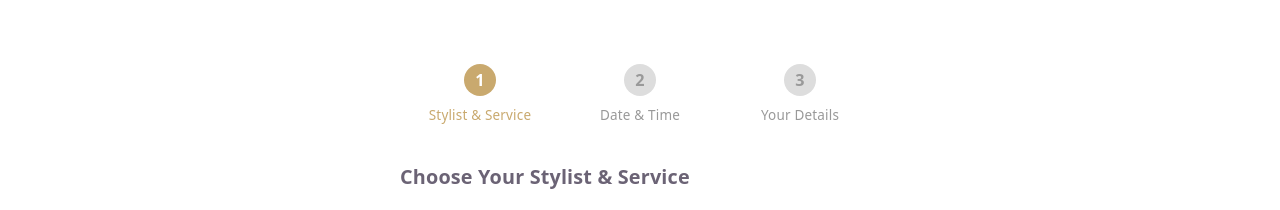
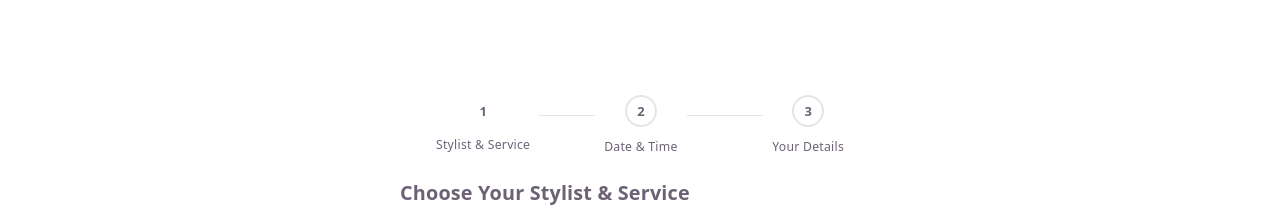
Before and after one commit to SJKangAU/sua-hair, a React (Vite) app: page / in a window 1280 px wide. Shown: the part 306-516 px from the top of the page. Built offline with nearby package versions, Linux system fonts and the light colour scheme; no server answers; the database is empty.

Commit message:
feat(style): redesign StepIndicator with connector lines and checkmark for completed steps

```diff
--- a/src/components/booking/StepIndicator.tsx
+++ b/src/components/booking/StepIndicator.tsx
@@ -1,6 +1,6 @@
 // StepIndicator.tsx
-// Displays the 3-step progress bar at the top of the booking form
-// Step order: Stylist & Service → Date & Time → Your Details
+// Progress indicator for the 3-step booking flow
+// Neutral design with gold active state
 
 interface StepIndicatorProps {
   currentStep: number;
@@ -13,39 +13,112 @@ const StepIndicator = ({ currentStep }: StepIndicatorProps) => {
     <div
       style={{
         display: "flex",
-        justifyContent: "space-between",
-        marginBottom: "2rem",
+        alignItems: "center",
+        padding: "1.75rem 2rem 0",
+        gap: 0,
       }}
     >
       {STEPS.map((label, i) => {
-        const active = currentStep >= i + 1;
+        const stepNum = i + 1;
+        const active = currentStep >= stepNum;
+        const current = currentStep === stepNum;
+        const isLast = i === STEPS.length - 1;
+
         return (
-          <div key={i} style={{ textAlign: "center", flex: 1 }}>
+          <div
+            key={i}
+            style={{
+              display: "flex",
+              alignItems: "center",
+              flex: isLast ? "none" : 1,
+              minWidth: 0,
+            }}
+          >
+            {/* Step circle + label */}
             <div
               style={{
-                width: "32px",
-                height: "32px",
+                display: "flex",
+                flexDirection: "column",
+                alignItems: "center",
+                gap: "0.4rem",
+                flexShrink: 0,
+              }}
+            >
+              <div
+                style={{
+                  width: "28px",
+                  height: "28px",
                   borderRadius: "50%",
-                background: active ? "#c9a96e" : "#ddd",
-                color: active ? "white" : "#999",
+                  background: active ? "var(--text-primary)" : "transparent",
+                  border: active
+                    ? "2px solid var(--text-primary)"
+                    : "2px solid var(--border)",
                   display: "flex",
                   alignItems: "center",
                   justifyContent: "center",
-                margin: "0 auto 0.25rem",
-                fontWeight: 600,
-                fontSize: "0.9rem",
+                  transition: "all 0.2s",
+                  position: "relative",
                 }}
               >
-              {i + 1}
+                {active && currentStep > stepNum ? (
+                  // Completed — show checkmark
+                  <svg width="12" height="12" viewBox="0 0 12 12" fill="none">
+                    <path
+                      d="M2 6l3 3 5-5"
+                      stroke="var(--gold)"
+                      strokeWidth="1.75"
+                      strokeLinecap="round"
+                      strokeLinejoin="round"
+                    />
+                  </svg>
+                ) : (
+                  <span
+                    style={{
+                      fontSize: "0.72rem",
+                      fontWeight: 600,
+                      color: active ? "var(--gold)" : "var(--text-muted)",
+                      fontFamily: "var(--font-body)",
+                      letterSpacing: 0,
+                    }}
+                  >
+                    {stepNum}
+                  </span>
+                )}
               </div>
               <span
                 style={{
-                fontSize: "0.75rem",
-                color: active ? "#c9a96e" : "#999",
+                  fontSize: "0.68rem",
+                  fontWeight: current ? 500 : 400,
+                  color: current
+                    ? "var(--text-primary)"
+                    : active
+                    ? "var(--text-secondary)"
+                    : "var(--text-muted)",
+                  letterSpacing: "0.02em",
+                  whiteSpace: "nowrap",
+                  transition: "color 0.2s",
                 }}
               >
                 {label}
               </span>
+            </div>
+
+            {/* Connector line */}
+            {!isLast && (
+              <div
+                style={{
+                  flex: 1,
+                  height: "1px",
+                  background:
+                    currentStep > stepNum
+                      ? "var(--text-primary)"
+                      : "var(--border)",
+                  margin: "0 0.5rem",
+                  marginBottom: "1.35rem",
+                  transition: "background 0.2s",
+                }}
+              />
+            )}
           </div>
         );
       })}
```
Lines whose indentation alone changed are shown as unchanged.
